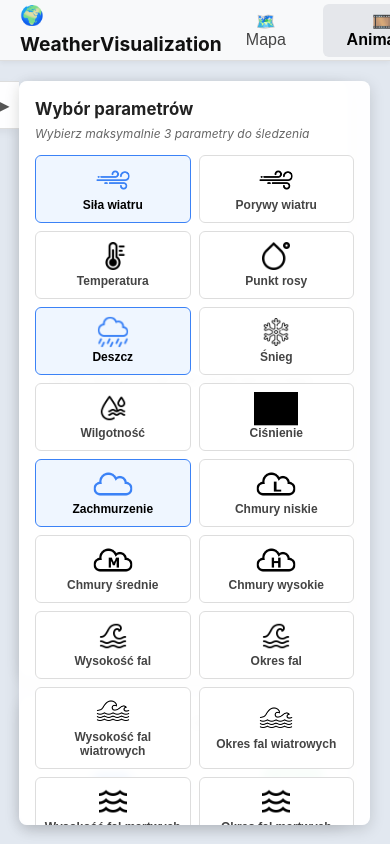
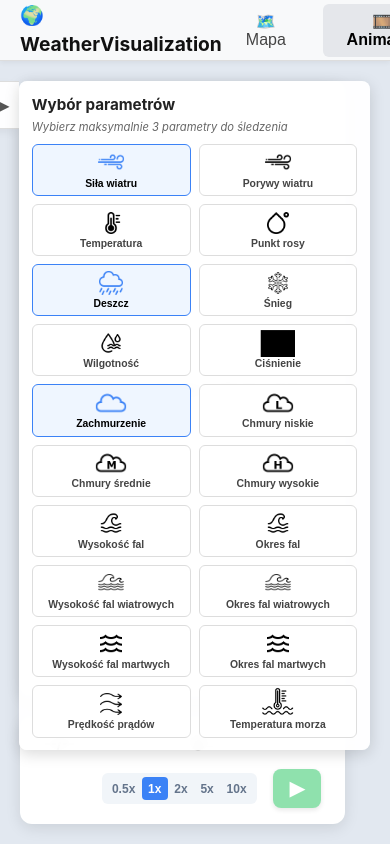
Before and after one commit to PawelJasinski25/WeatherVisualization, a React app in the folder frontend/: page /animation in a window 390 px wide. Built offline with nearby package versions, Linux system fonts and the light colour scheme; sample sign-in values are in the browser's storage; grey boxes are pictures that could not be loaded; the HTML template or start-up script is replaced by a standard one.

Commit message:
improve UI responsiveness

```diff
--- a/frontend/src/components/TripMap.jsx
+++ b/frontend/src/components/TripMap.jsx
@@ -110,7 +110,11 @@ const TripMap = ({ tripId, selectedPrimary = [], selectedSecondary = [], isPanel
 
             <div
                 className="map-legend-container"
-                style={{ right: isPanelOpen ? "calc(min(90vw, 28rem) + 1.25rem)" : "1.25rem" }}
+                style={{
+                    right: isPanelOpen
+                        ? "calc(min(90vw, var(--panel-width)) + var(--panel-margin))"
+                        : "var(--panel-margin)"
+                }}
             >
                 {activeMetrics.map((metricId, index) => (
                     <MapLegend key={`${metricId}-${index}`} metricId={metricId} />
--- a/frontend/src/pages/AnimationPage.jsx
+++ b/frontend/src/pages/AnimationPage.jsx
@@ -1,5 +1,5 @@
 import React, { useState, useEffect, useRef, useMemo } from 'react';
-import { useLocation } from 'react-router-dom';
+import { useLocation, useNavigate } from 'react-router-dom';
 import Map, { Source, Layer, Marker } from 'react-map-gl/maplibre';
 import "maplibre-gl/dist/maplibre-gl.css";
 
@@ -7,6 +7,7 @@ import Navbar from '../components/Navbar';
 import AnimationPanel from '../components/AnimationPanel';
 import api from '../api/axios';
 import { metricConfig } from '../config/metricConfig';
+import FileUploadModal from '../components/FileUploadModal.jsx';
 import "../styles/animation.css";
 
 const OSM_STYLE = {
@@ -17,6 +18,7 @@ const OSM_STYLE = {
 
 const AnimationPage = () => {
     const location = useLocation();
+    const navigate = useNavigate();
     const tripId = location.state?.tripId || null;
 
     const [tripData, setTripData] = useState([]);
@@ -27,6 +29,7 @@ const AnimationPage = () => {
     const [isPanelOpen, setIsPanelOpen] = useState(true);
     const [playbackSpeed, setPlaybackSpeed] = useState(1);
     const [isLoading, setIsLoading] = useState(false);
+    const [isUploadModalOpen, setIsUploadModalOpen] = useState(false);
 
     const mapRef = useRef(null);
 
@@ -131,10 +134,31 @@ const AnimationPage = () => {
 
     return (
         <div className="anim-wrapper">
-            <Navbar activeTab="animation" currentTripId={tripId} />
+            <Navbar
+                activeTab="animation"
+                currentTripId={tripId}
+                onOpenUpload={() => setIsUploadModalOpen(true)}
+            />
 
             <div className="anim-content">
-                <div className="anim-main" style={{ paddingRight: isPanelOpen ? 'calc(min(90vw, 400px) + 90px)' : '20px' }}>
+                <FileUploadModal
+                    isOpen={isUploadModalOpen}
+                    onClose={() => setIsUploadModalOpen(false)}
+                    onUploadSuccess={(id) => {
+                        setIsUploadModalOpen(false);
+                        navigate('/animation', { state: { tripId: id } });
+                        setCurrentIndex(0);
+                        setIsPlaying(false);
+                    }}
+                />
+                <div
+                    className="anim-main"
+                    style={{
+                        paddingRight: isPanelOpen
+                            ? "calc(min(90vw, var(--panel-width)) + 60px)"
+                            : "20px"
+                    }}
+                >
 
                     {/* MAPA */}
                     <div className="anim-map-box">
--- a/frontend/src/pages/TripsPage.jsx
+++ b/frontend/src/pages/TripsPage.jsx
@@ -61,7 +61,7 @@ const TripsPage = () => {
 
     return (
         <div style={{ display: 'flex', flexDirection: 'column', height: '100vh', backgroundColor: '#f9fafb' }}>
-            <Navbar onOpenUpload={() => setIsUploadModalOpen(true)} />
+            <Navbar onOpenUpload={() => setIsUploadModalOpen(true)} activeTab="none" />
 
             <FileUploadModal
                 isOpen={isUploadModalOpen}
--- a/frontend/src/styles/animation.css
+++ b/frontend/src/styles/animation.css
@@ -182,3 +182,30 @@
 .play-btn.paused {
     background-color: #22c55e;
 }
+
+
+@media (max-width: 1300px) {
+    .anim-bottom-row {
+        flex-wrap: nowrap !important;
+        gap: 0.5rem !important;
+    }
+
+    .anim-param-box {
+        min-width: 6.5rem !important;
+        padding: 0.4rem 0.6rem !important;
+    }
+
+    .anim-val-num {
+        font-size: 1rem !important;
+    }
+
+    .speed-btn {
+        padding: 0.3rem 0.4rem !important;
+        font-size: 0.75rem !important;
+    }
+
+    .play-btn {
+        min-width: 3rem !important;
+        padding: 0.5rem 0.8rem !important;
+    }
+}
--- a/frontend/src/styles/map-elements.css
+++ b/frontend/src/styles/map-elements.css
@@ -24,3 +24,9 @@
     z-index: 10;
     transition: right 0.3s ease-in-out;
 }
+
+@media (max-width: 1300px) {
+    .map-legend-container {
+        width: 14rem;
+    }
+}
--- a/frontend/src/styles/panel.css
+++ b/frontend/src/styles/panel.css
@@ -98,3 +98,50 @@
     text-align: center;
     font-weight: 600;
 }
+
+@media (max-width: 1300px) {
+    .panel-content {
+        width: min(90vw, 22rem) !important;
+        gap: 0.75rem !important;
+        padding: 0.8rem !important;
+    }
+
+    .panel-title {
+        font-size: 0.95rem !important;
+    }
+
+    .panel-subtitle {
+        font-size: 0.7rem !important;
+        margin-bottom: 0.5rem !important;
+    }
+
+    .panel-btn {
+        padding: 0.4rem 0.2rem !important;
+    }
+
+    .panel-icon {
+        width: 1.4rem !important;
+        height: 1.4rem !important;
+    }
+
+    .panel-label {
+        font-size: 0.65rem !important;
+    }
+}
+
+:root {
+    --panel-width: 28rem;
+    --panel-margin: 1.25rem;
+}
+
+@media (max-width: 1300px) {
+    :root {
+        --panel-width: 22rem;
+        --panel-margin: 1rem;
+    }
+}
+
+.panel-content {
+    width: min(90vw, var(--panel-width)) !important;
+    max-height: calc(100vh - 6.25rem);
+}
--- a/frontend/src/styles/trips.css
+++ b/frontend/src/styles/trips.css
@@ -1,9 +1,13 @@
 .trips-container {
     width: 100%;
     max-width: 50rem;
-    margin: 1.5rem auto;
-    padding: 0 1.25rem;
+    margin: 0 auto;
+    padding: 1.5rem 1.25rem;
     box-sizing: border-box;
+    flex: 1;
+    display: flex;
+    flex-direction: column;
+    overflow: hidden;
 }
 
 .trips-title {
@@ -11,6 +15,17 @@
     margin-bottom: 1.25rem;
     border-bottom: 2px solid #ddd;
     padding-bottom: 0.625rem;
+    flex-shrink: 0;
+}
+
+.trips-list {
+    display: flex;
+    flex-direction: column;
+    gap: 1rem;
+    flex: 1;
+    overflow-y: auto;
+    padding-right: 0.5rem;
+    padding-bottom: 1rem;
 }
 
 .trips-empty {
@@ -21,11 +36,6 @@
     border-radius: 0.5rem;
 }
 
-.trips-list {
-    display: flex;
-    flex-direction: column;
-    gap: 1rem;
-}
 
 .trip-card {
     display: flex;
```
